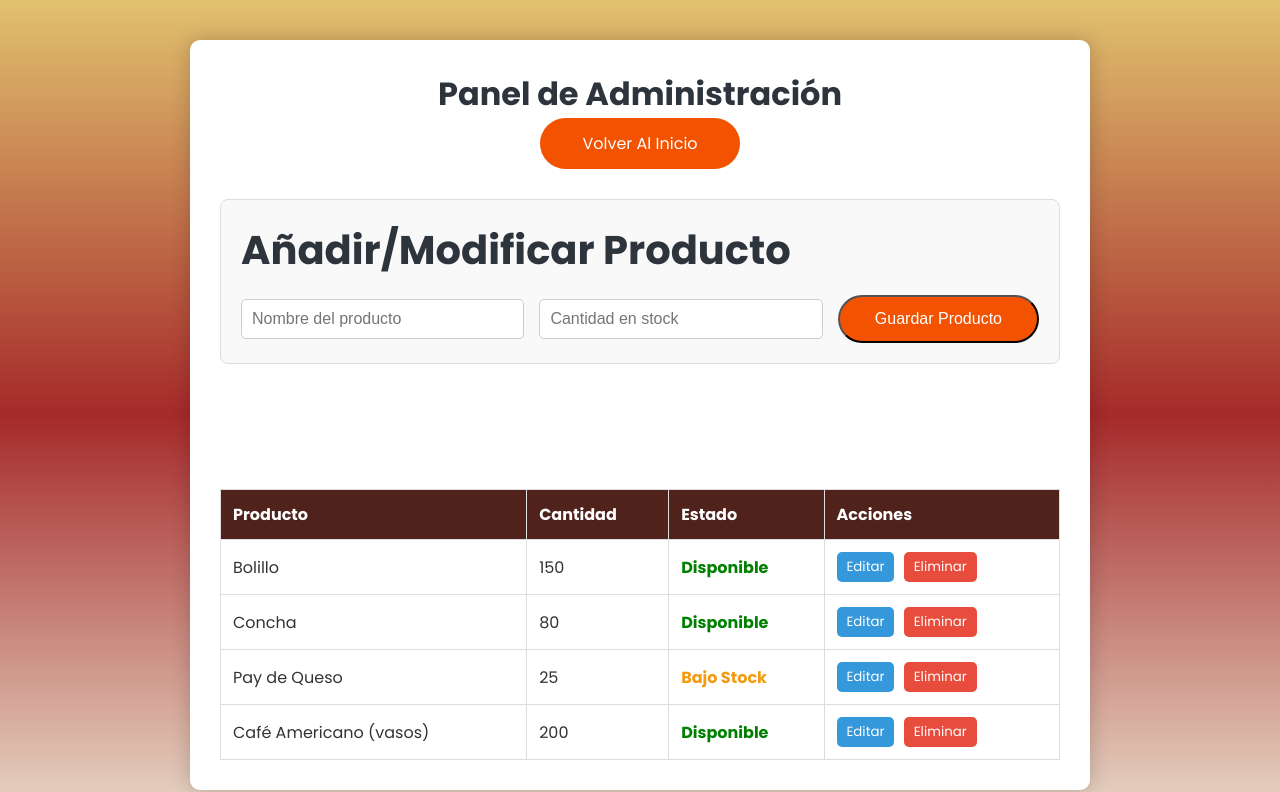
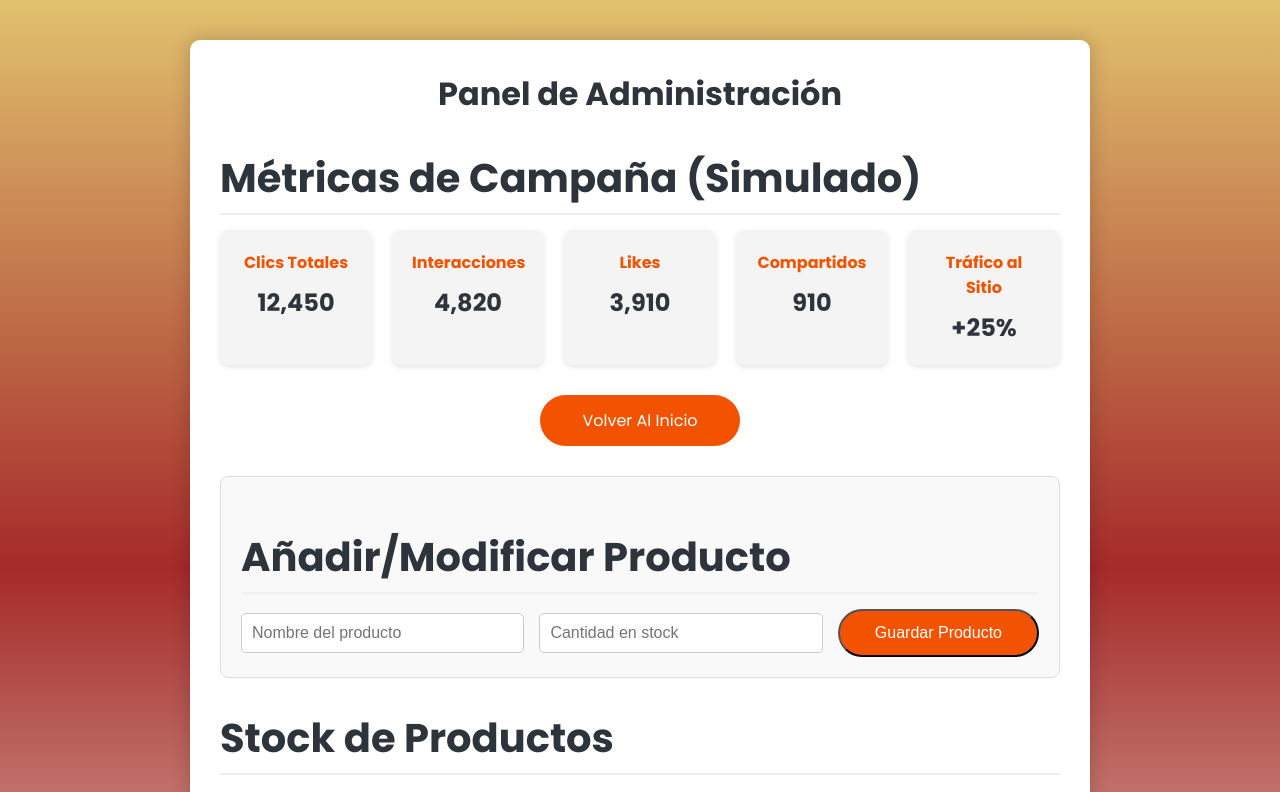
Before and after one commit to parayonid/Panaderia_La_NuevaIdeal, a plain HTML site: page views/admin.html in a window 1280 px wide. Shown: the top 792 px of the page. Drawn offline with Linux system fonts and the light colour scheme.

Commit message:
new metrics dashboard

```diff
--- a/views/admin.html
+++ b/views/admin.html
@@ -8,10 +8,14 @@
         body { padding: 40px 20px; }
         .admin-container { max-width: 900px; margin: 0 auto; background-color: #ffffff; padding: 30px; border-radius: 10px; box-shadow: 0 0 20px rgba(0,0,0,0.2); }
         .admin-container h1 { color: #2D343C; text-align: center; }
+        .admin-container h2 { color: #2D343C; text-align: left; margin-top: 30px; margin-bottom: 15px; border-bottom: 2px solid #f0f0f0; padding-bottom: 5px;} /* Estilo añadido para separar secciones */
+
+        /* ESTILOS PARA EL DASHBOARD (Ya los tenías) */
         .stats-cards { display: flex; justify-content: space-around; gap: 20px; margin-bottom: 30px; flex-wrap: wrap; }
-        .card { background-color: #f4f4f4; padding: 20px; border-radius: 8px; text-align: center; flex: 1; min-width: 200px; }
-        .card h3 { color: #F35200; }
-        .card p { font-size: 24px; font-weight: bold; color: #2D343C; }
+        .card { background-color: #f4f4f4; padding: 20px; border-radius: 8px; text-align: center; flex: 1; min-width: 150px; box-shadow: 0 2px 5px rgba(0,0,0,0.1); } /* Ajuste de tamaño y sombra */
+        .card h3 { color: #F35200; margin: 0 0 10px; font-size: 1rem; }
+        .card p { font-size: 24px; font-weight: bold; color: #2D343C; margin: 0; }
+
         table { width: 100%; border-collapse: collapse; margin-top: 20px; }
         table th, table td { border: 1px solid #ddd; padding: 12px; text-align: left; color: #333; }
         table th { background-color: #4F231C; color: #FFFFFF; }
@@ -20,6 +24,30 @@
 <body>
     <div class="admin-container">
         <h1>Panel de Administración</h1>
+
+        <h2>Métricas de Campaña (Simulado)</h2>
+        <div class="stats-cards">
+            <div class="card">
+                <h3>Clics Totales</h3>
+                <p>12,450</p>
+            </div>
+            <div class="card">
+                <h3>Interacciones</h3>
+                <p>4,820</p>
+            </div>
+            <div class="card">
+                <h3>Likes</h3>
+                <p>3,910</p>
+            </div>
+            <div class="card">
+                <h3>Compartidos</h3>
+                <p>910</p>
+            </div>
+            <div class="card">
+                <h3>Tráfico al Sitio</h3>
+                <p>+25%</p>
+            </div>
+        </div>
         <a href="../index.html" class="btn-1" style="display: block; width: 200px; margin: 0 auto 30px; text-align: center;">Volver al Inicio</a> <div class="form-container">
             <h2>Añadir/Modificar Producto</h2>
             <form id="form-nuevo-producto">
@@ -29,6 +57,7 @@
                 <button type="submit" class="btn-1">Guardar Producto</button>
             </form>
         </div>
+
         <h2>Stock de Productos</h2>
         <table>
             <thead>
```
